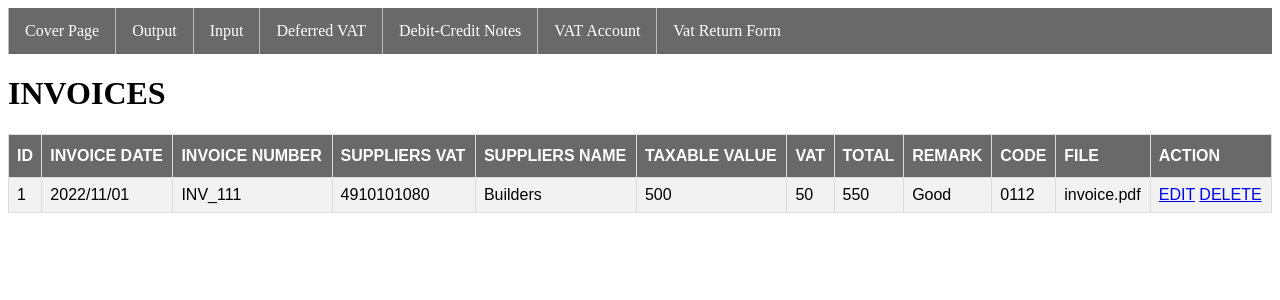
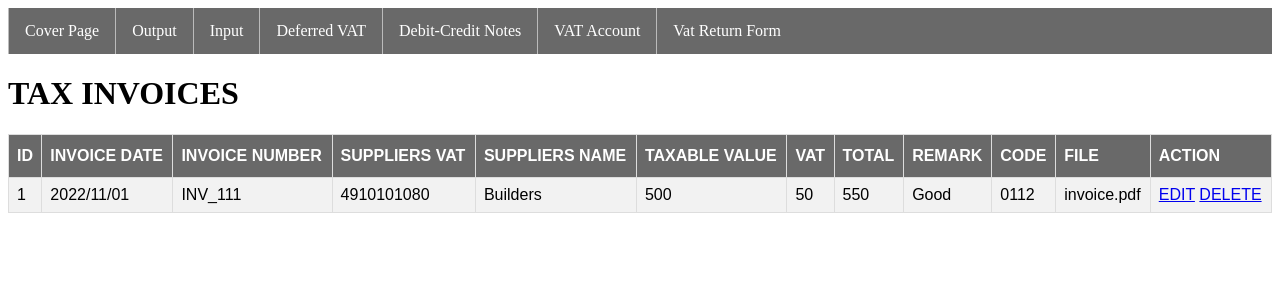
Before and after one commit to Confy1992/INVOICES, a PHP site: page / in a window 1280 px wide. Shown: the top 300 px of the page. Run offline with PHP 8.4, Linux system fonts and the light colour scheme.

Commit message:
Update index.php
heading modified

```diff
--- a/index.php
+++ b/index.php
@@ -65,7 +65,7 @@ li a:hover:not(.active) {
   <li><a href=vatreturnform.php>Vat Return Form</a></li>
 </ul>
 
-<h1>INVOICES</h1>
+<h1>TAX INVOICES</h1>
 
 <table id="invoices">
   <tr>
```
